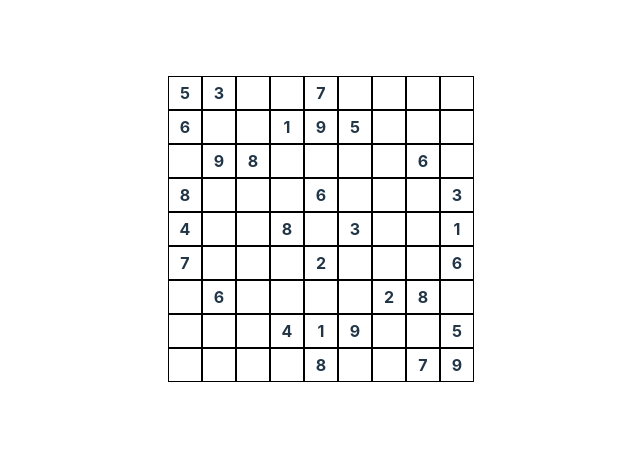
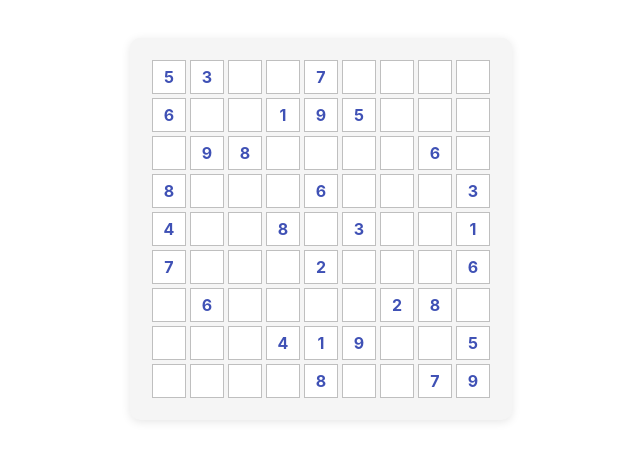
Before and after one commit to winston164/Sudoku-Solver-Maker, a React (Vite) app in the folder sudoku/: page / in a window 1280 px wide. Shown: the part 171-632 px from the top of the page, without its empty margins (319-959 px from the left). Built offline with nearby package versions, Linux system fonts and the light colour scheme.

Commit message:
New color scheme. Highlights for row and column

```diff
--- a/sudoku/src/App.css
+++ b/sudoku/src/App.css
@@ -4,60 +4,49 @@
   padding: 2rem;
   text-align: center;
 }
-
-.logo {
-  height: 6em;
-  padding: 1.5em;
-  will-change: filter;
-  transition: filter 300ms;
-}
-.logo:hover {
-  filter: drop-shadow(0 0 2em #646cffaa);
-}
-.logo.react:hover {
-  filter: drop-shadow(0 0 2em #61dafbaa);
-}
-
-@keyframes logo-spin {
-  from {
-    transform: rotate(0deg);
-  }
-  to {
-    transform: rotate(360deg);
-  }
-}
-
-@media (prefers-reduced-motion: no-preference) {
-  a:nth-of-type(2) .logo {
-    animation: logo-spin infinite 20s linear;
-  }
-}
-
-.card {
-  padding: 2em;
-}
-
-.read-the-docs {
-  color: #888;
-}
-
 .sudoku {
   display: flex;
   flex-direction: column;
   align-items: center;
+  background-color: #f5f5f5;
+  padding: 20px;
+  border-radius: 10px;
+  box-shadow: 0px 2px 10px rgba(0, 0, 0, 0.1);
 }
 
 .sudoku-row {
   display: flex;
   flex-direction: row;
+  justify-content: center;
 }
 
 .sudoku-cell {
   width: 2rem;
   height: 2rem;
-  border: 1px solid black;
+  border: 1px solid #bfbfbf;
   display: flex;
   justify-content: center;
   align-items: center;
   font-weight: bold;
+  margin: 2px;
+  background-color: #ffffff;
+  color: #3f51b5;
 }
+
+.sudoku-cell:hover {
+  background-color: #3f51b5;
+  color: #ffffff;
+}
+
+/* Highlight the row and column on hover */
+.highlighted {
+  background-color: #b3d7ff;
+}
+
+.highlighted-row {
+  background-color: #b3d7ff;
+}
+
+.highlighted-col {
+  background-color: #b3d7ff;
+}
--- a/sudoku/src/App.tsx
+++ b/sudoku/src/App.tsx
@@ -1,5 +1,5 @@
-import { useState } from 'react'
-import './App.css'
+import { useState } from 'react';
+import './App.css';
 
 type SudokuMatrix = number[][];
 
@@ -19,15 +19,26 @@ const initialMatrix: SudokuMatrix = [
 
 function App() {
   const [matrix] = useState<SudokuMatrix>(initialMatrix);
+  const [highlightedCell, setHighlightedCell] = useState<number[]>([]);
 
-  const renderRow = (row: number[]) => {
+  const renderRow = (row: number[], rowIndex: number) => {
     return (
-      <div className="sudoku-row">
-        {row.map((cell, index) => (
-          <div key={index} className="sudoku-cell">
-            {cell === 0 ? "" : cell}
-          </div>
-        ))}
+      <div className="sudoku-row" key={rowIndex}>
+        {row.map((cell, cellIndex) => {
+          const isHighlighted =
+            highlightedCell[0] === rowIndex || highlightedCell[1] === cellIndex;
+          const cellClass = `sudoku-cell${isHighlighted ? ' highlighted' : ''}`;
+          return (
+            <div
+              key={cellIndex}
+              className={cellClass}
+              onMouseEnter={() => setHighlightedCell([rowIndex, cellIndex])}
+              onMouseLeave={() => setHighlightedCell([])}
+            >
+              {cell === 0 ? '' : cell}
+            </div>
+          );
+        })}
       </div>
     );
   };
@@ -36,7 +47,7 @@ function App() {
     return (
       <div className="sudoku">
         {matrix.map((row, index) => (
-          <div key={index}>{renderRow(row)}</div>
+          <div key={index}>{renderRow(row, index)}</div>
         ))}
       </div>
     );
```
